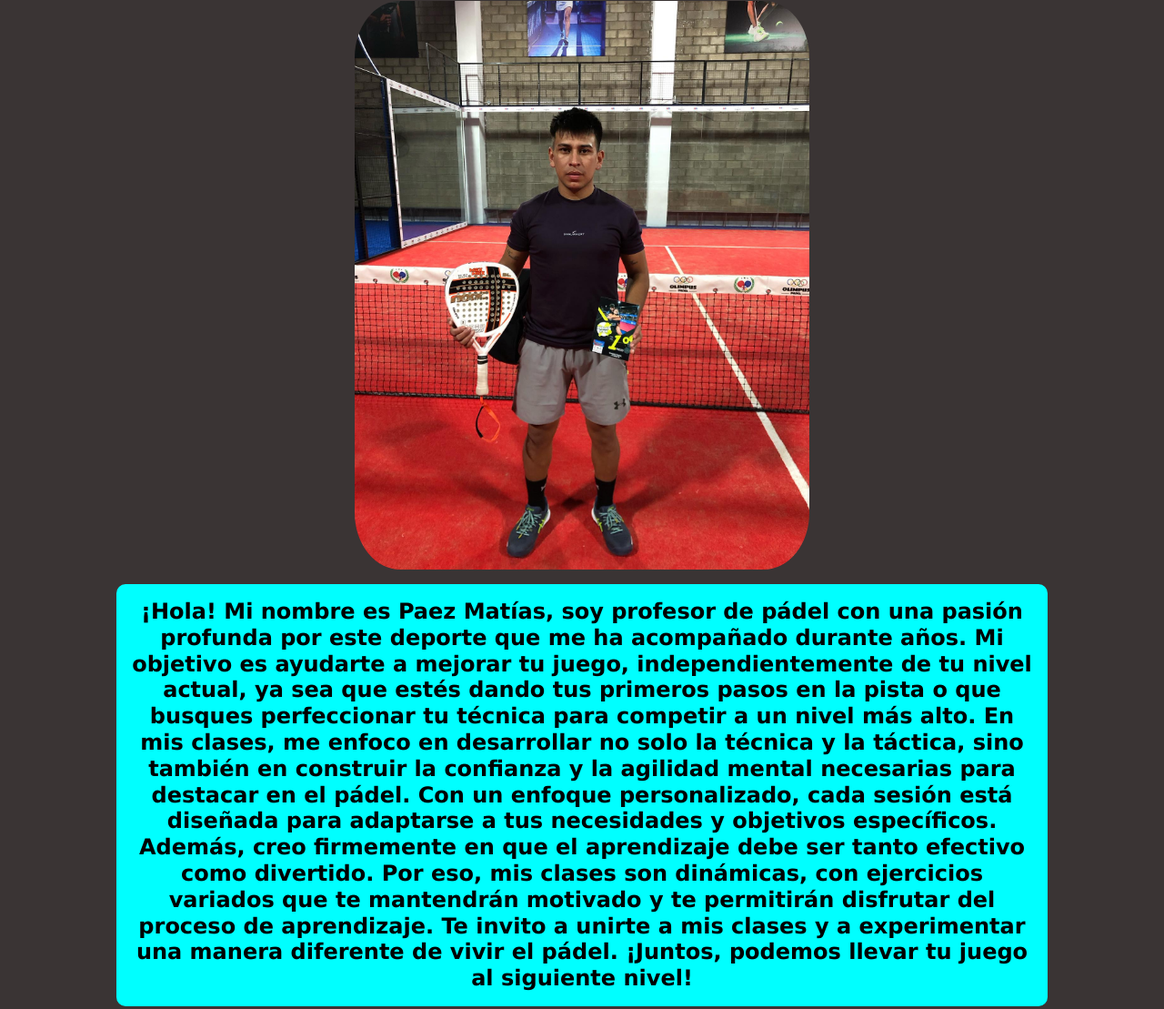
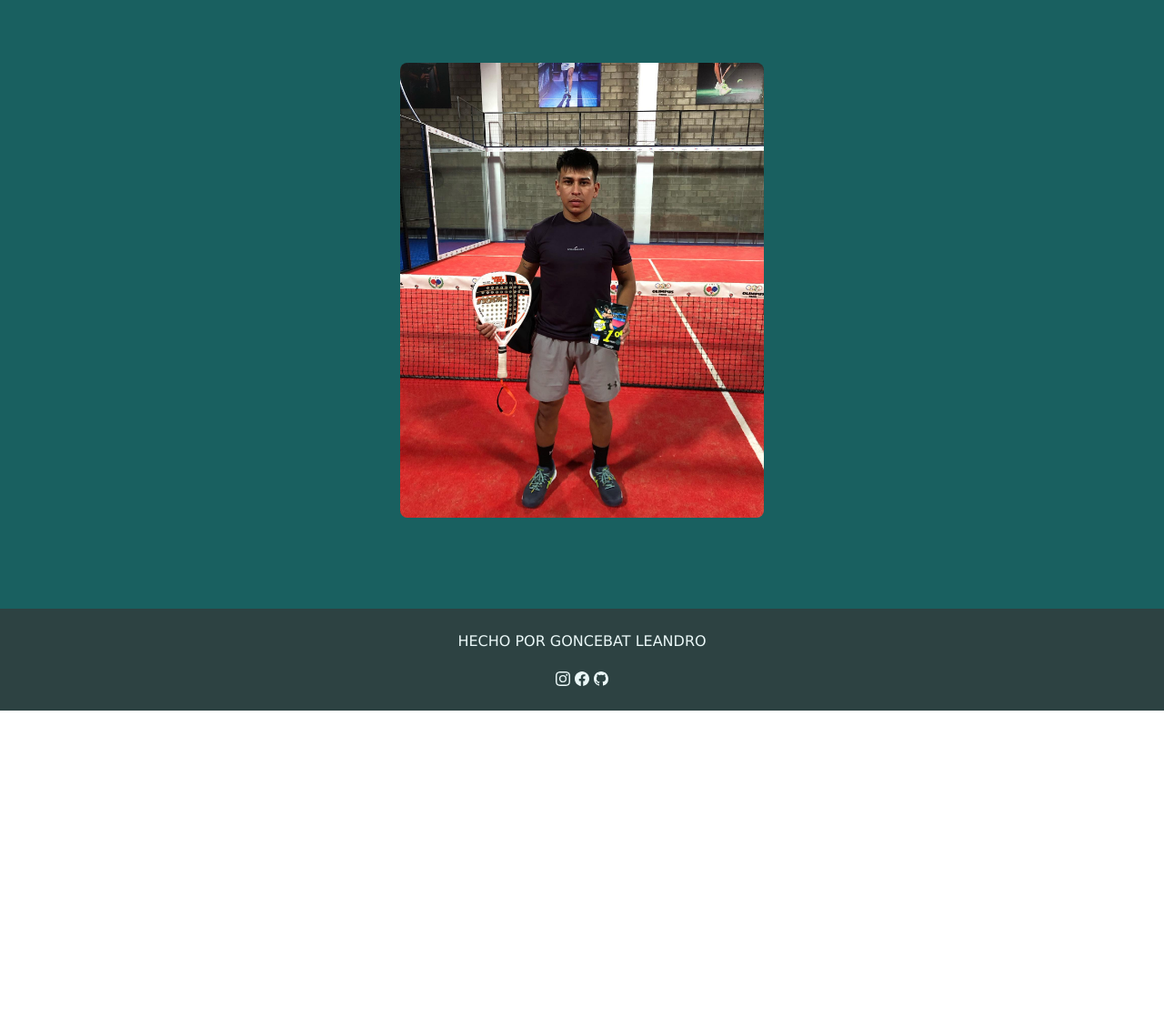
Before and after one commit to goncebatleandro/Pre-entrega3, a website: page html/sobremi.html in a window 1280 px wide. Shown: the part 131-1240 px from the top of the page at 91% size. After the commit the page ends 912 px from the top, so only its background shows below. Drawn offline with nearby package versions, Linux system fonts and the light colour scheme.

Commit message:
Cambios en la preentrega3

```diff
--- a/html/sobremi.html
+++ b/html/sobremi.html
@@ -42,14 +42,12 @@
 <!-- INICIO DEL MAIN -->
     <main class="mainsobremi">
         <div class="contenedorsobremi">
-            <div>
-                <img class="imgs" src="../img/main.jpg" alt="Imagen main sobre mi">
+            <div class="imgsobremi">
+                <img src="../img/main.jpg" alt="Imagen main sobre mi">
             </div>
-            <div>
-                <h4 class="h4s">¡Hola! Mi nombre es Paez Matías, soy profesor de pádel con una pasión profunda por este deporte que me ha acompañado durante años. Mi objetivo es ayudarte a mejorar tu juego, independientemente de tu nivel actual, ya sea que estés dando tus primeros pasos en la pista o que busques perfeccionar tu técnica para competir a un nivel más alto.
-                    En mis clases, me enfoco en desarrollar no solo la técnica y la táctica, sino también en construir la confianza y la agilidad mental necesarias para destacar en el pádel. Con un enfoque personalizado, cada sesión está diseñada para adaptarse a tus necesidades y objetivos específicos.
-                    Además, creo firmemente en que el aprendizaje debe ser tanto efectivo como divertido. Por eso, mis clases son dinámicas, con ejercicios variados que te mantendrán motivado y te permitirán disfrutar del proceso de aprendizaje.
-                    Te invito a unirte a mis clases y a experimentar una manera diferente de vivir el pádel. ¡Juntos, podemos llevar tu juego al siguiente nivel!</h4>
+            <div class="contenidos">
+                    <p>Soy profesor de pádel apasionado por este deporte, y mi objetivo es ayudarte a mejorar tu juego, sin importar tu nivel.
+                        Me enfoco en técnica, táctica, confianza y agilidad mental, con clases personalizadas que se adaptan a tus necesidades. Creo en un aprendizaje efectivo y divertido, con sesiones dinámicas y variadas. ¡Únete a mis clases y llevemos tu juego al siguiente nivel!</p>
             </div>
         </div>
     </main>
--- a/scss/_responsive.scss
+++ b/scss/_responsive.scss
@@ -225,4 +225,8 @@
         padding: 1rem 2%;
         font-size: 0.75rem;
     }
+
+    .contenedorsobremi {
+        width: auto;
+    }
 }
--- a/scss/_sobremi.scss
+++ b/scss/_sobremi.scss
@@ -1,32 +1,82 @@
 /* SOBRE MI */
 
 .mainsobremi {
-    background-color: rgb(58, 52, 52);
-    padding: 2rem 10%;
-  }
+  height: calc(100vh - 100px);
+  background-color: rgb(25, 96, 96);
+  display: grid;
+  place-items: center;
+  font-family: "Inter", sans-serif;
+  color: white;
+}
 
-  .contenedorsobremi {
-    display: flex;
-    flex-direction: column;
-    align-items: center;
-    text-align: center;
-  }
+.contenedorsobremi {
+  width: 400px;
+  aspect-ratio: 1 / 0.7;
+  border-radius: 8px;
+  position: relative;
+  cursor: pointer;
+}
+.contenedorsobremi .imgsobremi {
+  width: 100%;
+  border-radius: inherit;
+}
+.contenedorsobremi .imgsobremi img {
+  width: 100%;
+  height: 500px;
+  object-fit: cover;
+  object-position: 50% 90%;
+  border-radius: inherit;
+  transition: 0.5s ease-in-out;
+}
 
-  .imgs {
-    width: 100%;
-    max-width: 500px;
-    height: auto;
-    border-radius: 10%;
-    margin-bottom: 1rem;
-  }
+.contenedorsobremi::after {
+  content: "";
+  position: absolute;
+  inset: 0;
+  border: 2px solid white;
+  border-radius: inherit;
+  opacity: 0;
+  transition: 0.4s ease-in-out;
+}
 
-  .h4s {
-    color: rgb(0, 0, 0);
-    font-weight: bold;
-    padding: 1rem;
-    background-color: aqua;
-    border-radius: 10px;
-    margin-bottom: 1rem;
-  }
+.contenedorsobremi:hover img {
+  filter: grayscale(1) brightness(0.4);
+}
+.contenedorsobremi:hover::after {
+  opacity: 1;
+  inset: 20px;
+}
+
+.contenidos {
+  width: 80%;
+  position: absolute;
+  top: 50%;
+  left: 50%;
+  transform: translate(-50%, -50%);
+  text-align: center;
+}
+
+.contenidos h2, .contenidos p {
+  opacity: 0;
+  transition: 0.4s 0.2s ease;
+}
+.contenidos h2 {
+  margin-bottom: 12px;
+  scale: 0.7;
+}
+.contenidos p {
+  font-size: 14px;
+  line-height: 1.5;
+  color: #d1d1d1;
+  transform: translateY(50%);
+}
+.contenedorsobremi:hover .contenidos h2 {
+  scale: 1;
+  opacity: 1;
+}
+.contenedorsobremi:hover .contenidos P {
+  opacity: 1;
+  transform: translateY(0);
+}
 
   /* SOBRE MI */
```
Also changed, not shown: css/styles.css, 1 other file.
